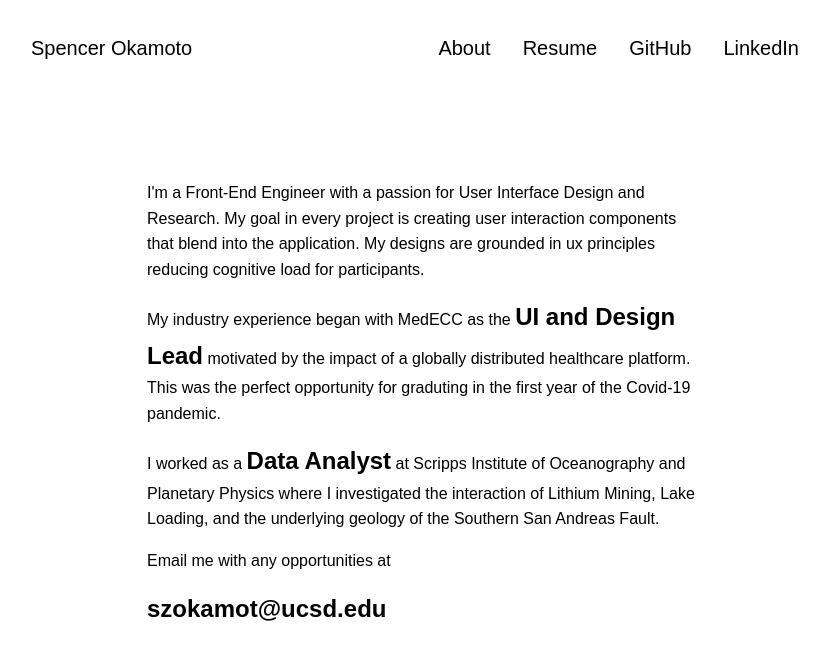
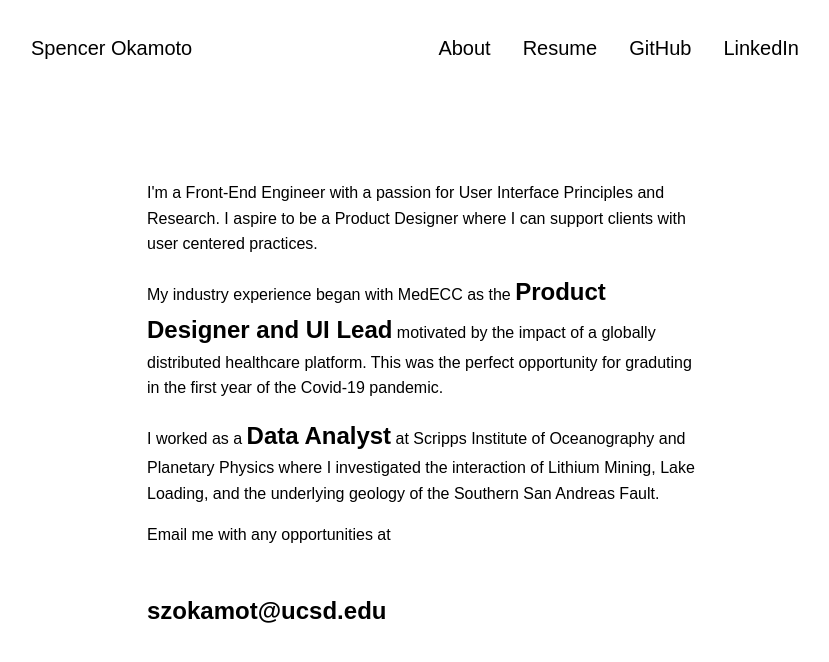
Before and after one commit to SpencerOkamoto/SpencerOkamoto.github.io, an Angular app: page / in a window 1280 px wide. Shown: the top 662 px of the page, without its empty margins (229-1058 px from the left). Built offline with nearby package versions, Linux system fonts and the light colour scheme.

Commit message:
Redesign B

```diff
--- a/src/app/about/about.component.html
+++ b/src/app/about/about.component.html
@@ -1,12 +1,10 @@
 <section id="about" class="text">
     <p>I'm a Front-End Engineer with a passion for User Interface
-    Design and Research. My goal in every project is creating user
-    interaction components that blend into the application. My
-    designs are grounded in ux principles reducing cognitive load
-    for participants.</p>
+    Principles and Research. I aspire to be a Product Designer
+    where I can support clients with user centered practices.</p>
 
     <p>My industry experience began with MedECC as the
-        <a [routerLink]="'/medecc'"><strong>UI and Design Lead</strong></a>
+        <a [routerLink]="'/medecc'"><strong>Product Designer and UI Lead</strong></a>
     motivated by the impact of a globally distributed healthcare platform.
     This was the perfect opportunity for graduting in the first year of the
     Covid-19 pandemic.</p>
@@ -19,7 +17,7 @@
 
     <p>Email me with any opportunities at</p>
 
-    <p><strong>szokamot@ucsd.edu</strong></p>
+    <p style="padding-top: 5%;"><strong>szokamot@ucsd.edu</strong></p>
 </section>
 
 
--- a/src/app/bio/bio.component.html
+++ b/src/app/bio/bio.component.html
@@ -4,19 +4,16 @@
 
     <aside class="about-block">
         <p>I'm Spencer Okamoto</p>
-        <p>I grew up in the San Francisco Bay Area where I found myself
-        returning after attending UC San Diego. During my schooling, I
-        found an interest in user interface design and front end development.
-        I found my projects were grounded in my personal interests and
-        gave another avenue for learning.</p>
+        <p>I grew up in California where I attended UC San Diego. During my
+        schooling, I found an interest in user interface design and front-end
+        development. I found my projects were grounded in my personal
+        interests and gave another avenue for learning.</p>
 
-        <p>I'm a <strong>Front-End Developer</strong> with a passion for
-        <strong>User Interface Design and Research</strong>. I graduated from
-        UC San Diego with a BS in Cognitive Science specializing in Human
-        Computer Interaction in 2020.
-        </p>
+        <p>I'm a Front-End Developer with a passion for User Interface Design
+        and Research. I graduated from UC San Diego with a BS in Cognitive
+        Science specializing in Human Computer Interaction in 2020.</p>
 
-        <p>I live in <strong>Cupertino, California</strong>
-        where you can find me hiking, running, gardening, camping, and cooking.</p>
+        <p>I live in Cupertino, California where you can find me hiking,
+        running, gardening, camping, and cooking.</p>
     </aside>
 </main>
```
Also changed, not shown: 5 other files (tests, documents, lock files or other folders).
